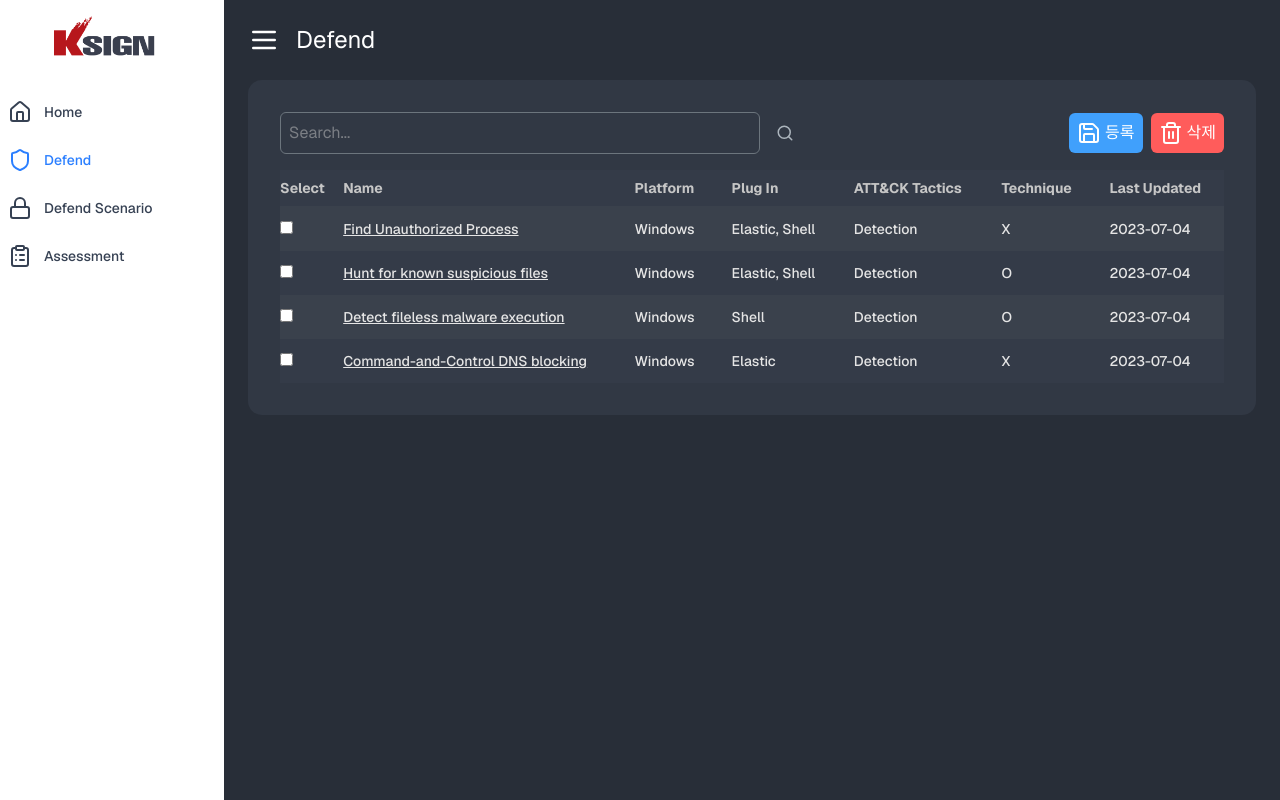
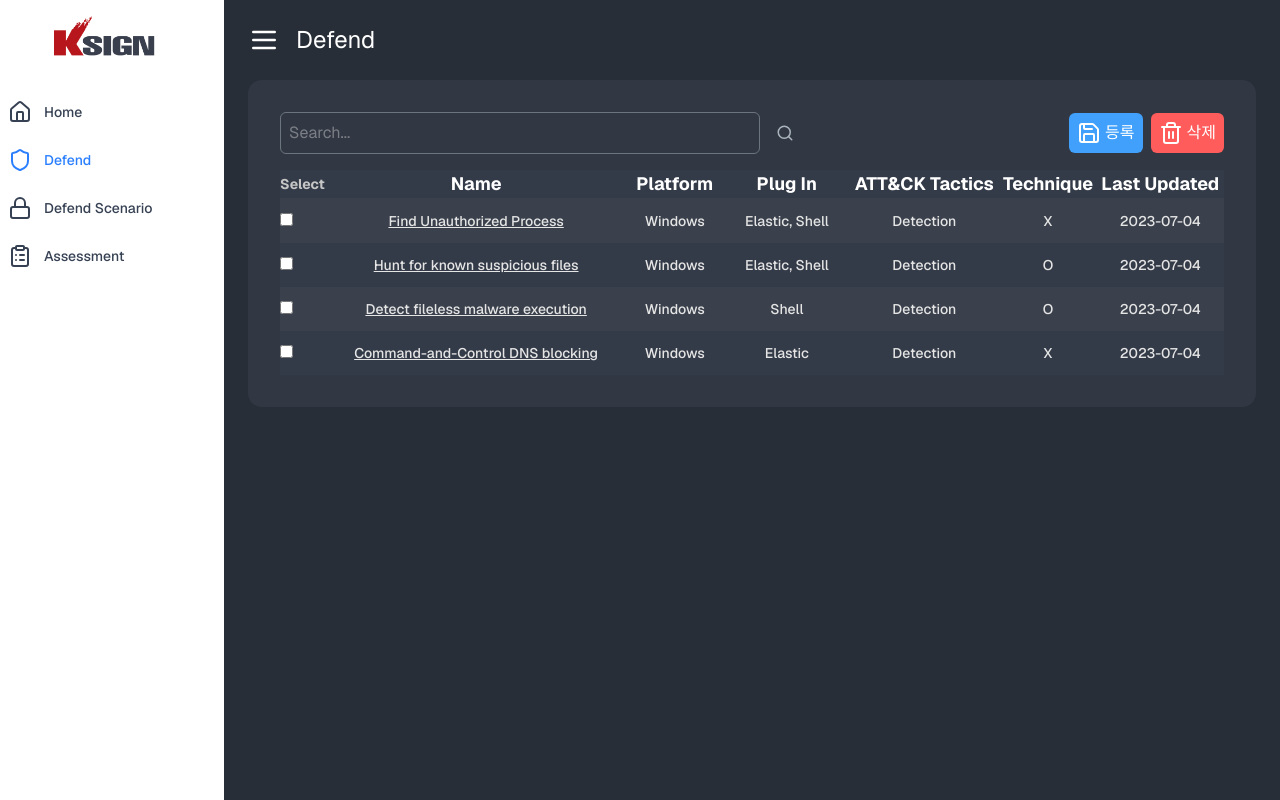
Before and after one commit to keonoh00/C-ITS, a Next.js app: page /defend in a window 1280 px wide. Built offline with nearby package versions, Linux system fonts and the light colour scheme.

Commit message:
Fix table ui

```diff
--- a/src/components/Table/Table.tsx
+++ b/src/components/Table/Table.tsx
@@ -18,7 +18,12 @@ export function Table<T>({ data, columns, striped = true }: TableProps<T>) {
       <thead className="bg-base-800 text-neutral-300 border-b border-base-700">
         <tr>
           {columns.map((col, idx) => (
-            <th key={idx} className={col.className || "px-4 py-2"}>
+            <th
+              key={idx}
+              className={
+                col.className || "text-white text-lg font-bold text-center"
+              }
+            >
               {col.label}
             </th>
           ))}
@@ -40,7 +45,8 @@ export function Table<T>({ data, columns, striped = true }: TableProps<T>) {
               <td
                 key={colIdx}
                 className={
-                  col.className || "px-4 py-3 font-medium text-neutral-200"
+                  col.className ||
+                  "px-4 py-3 font-medium text-neutral-200 text-center"
                 }
               >
                 {col.render(item, rowIdx)}
```
